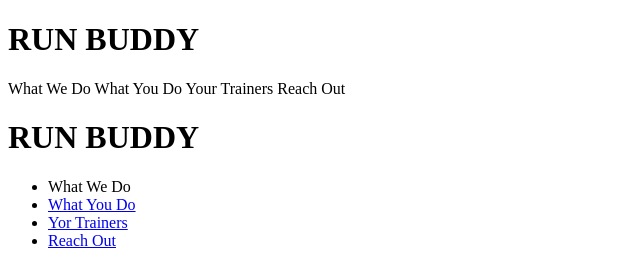
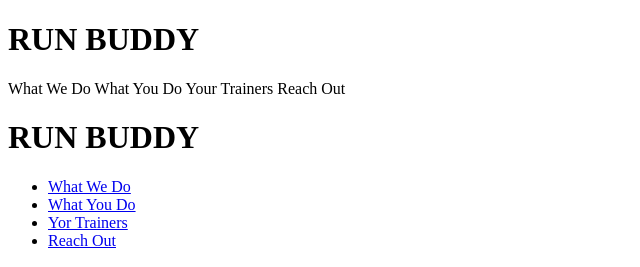
Before and after one commit to JillianA328/run-buddy, a plain HTML site: page index.html in a window 1280 px wide. Shown: the top 267 px of the page, 0-640 px from the left. Drawn offline with Linux system fonts and the light colour scheme.

Commit message:
navigation rev

```diff
--- a/index.html
+++ b/index.html
@@ -20,7 +20,7 @@
         <!-- List item element -->
         <li>
           <!-- Anchor Element-->
-          <a href"#what-we-do">What We Do</a>
+          <a href=index.html">What We Do</a>
         </li>
         <li>
           <a href="#what-you-do">What You Do</a>
```
